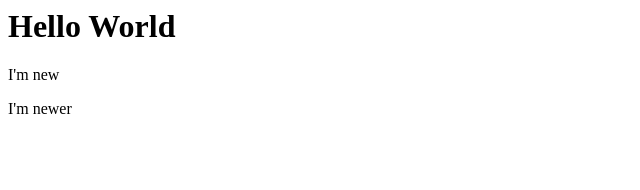
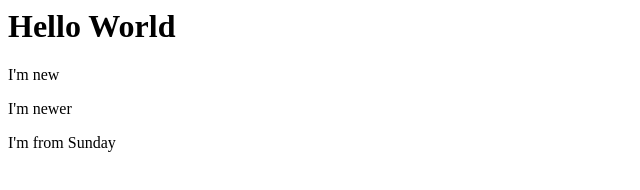
Before and after one commit to mikeaskew/hello-world, a plain HTML site: page index.html in a window 1280 px wide. Shown: the whole page, without its empty margins (0-640 px from the left). Drawn offline with Linux system fonts and the light colour scheme.

Commit message:
added a line

```diff
--- a/index.html
+++ b/index.html
@@ -1,3 +1,3 @@
 <h1>Hello World</h1>
 <p>I'm new</p>
-<p>I'm newer</p>
+<p>I'm newer</p><p>I'm from Sunday</p>
```
